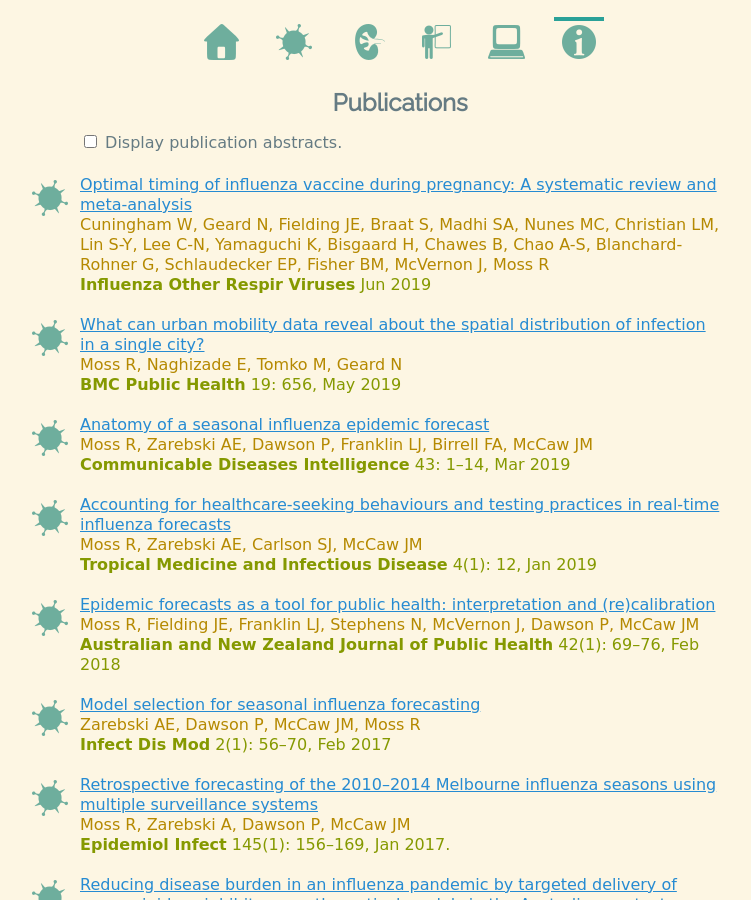
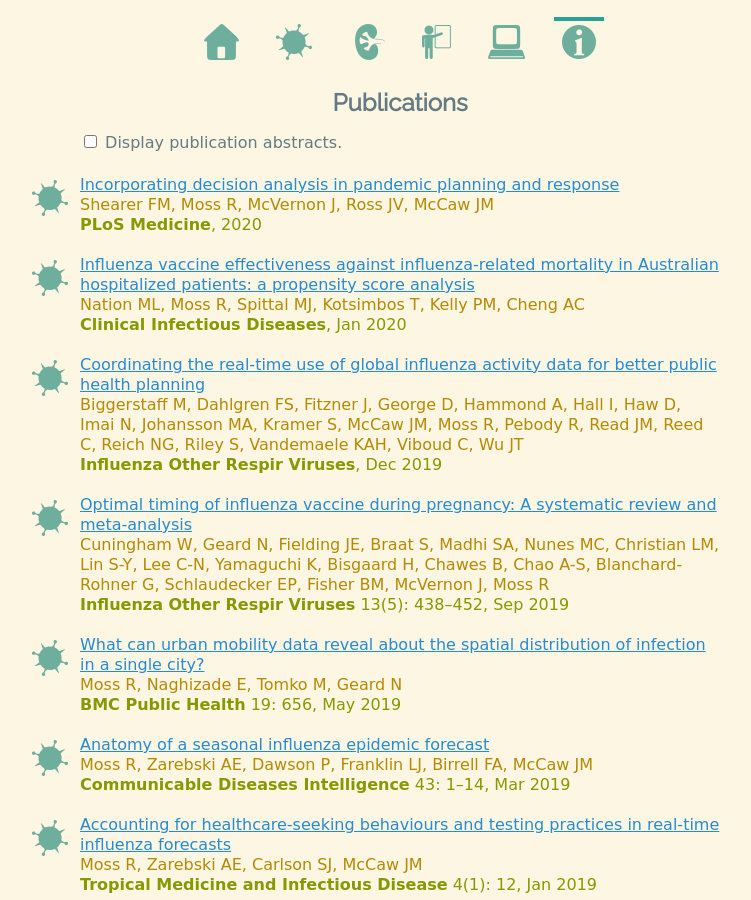
Before and after one commit to robmoss/previous2-robmoss.github.io, a Jekyll site: the page built from pubs/index.md, in a window 1280 px wide and 900 px high. Shown: the whole window, without its empty margins (240-991 px from the left). Built offline with Jekyll 4.4.1, drawn with Linux system fonts in a browser that asks for light colours; some web fonts are replaced.

Commit message:
Add accepted papers, update the systematic review

```diff
--- a/pubs/index.md
+++ b/pubs/index.md
@@ -42,6 +42,97 @@ title: Publications
 
 <ul class="publication-list">
       <li class="epi"><a
+        href="">Incorporating decision analysis in pandemic planning and
+        response</a><br/>
+        <span class="author">Shearer FM, Moss R, McVernon J, Ross JV,
+        McCaw JM</span><br/>
+        <span class="journal"><b>PLoS Medicine</b>,
+        2020</span><br/>
+        <span class="abstract">
+        </span>
+      </li>
+      <li class="epi"><a
+        href="https://doi.org/10.1093/cid/ciz1238">Influenza vaccine
+        effectiveness against influenza-related mortality in Australian
+        hospitalized patients: a propensity score analysis</a><br/>
+        <span class="author">Nation ML, Moss R, Spittal MJ, Kotsimbos T, Kelly
+        PM, Cheng AC</span><br/>
+        <span class="journal"><b>Clinical Infectious Diseases</b>,
+        Jan 2020</span><br/>
+        <span class="abstract">
+        <strong>Background:</strong>
+        Data on influenza vaccine effectiveness (IVE) against mortality is
+        limited, with no Australian data to guide vaccine uptake. We aimed to
+        assess IVE against influenza-related mortality in Australian
+        hospitalized patients; assess residual confounding in the association
+        between influenza vaccination and mortality; and assess whether
+        influenza vaccination reduces the severity of influenza illness.
+        <br/><strong>Methods:</strong>
+        Data were collected between 2010&ndash;2017 from a national Australian
+        hospital-based sentinel surveillance system using a case-control
+        design. Adults and children admitted to the 17 study hospitals with
+        acute respiratory symptoms were tested for influenza using nucleic
+        acid testing; all eligible test-positive cases were included, and a
+        subset of test-negative controls. Propensity score analysis and
+        multi-variable logistic regression were used to determine the adjusted
+        Odds Ratio (aOR) of vaccination, with IVE=1&minus;aOR &times; 100%.
+        Residual confounding was assessed by examining mortality in controls.
+        <br/><strong>Results:</strong>
+        Over eight seasons, 14038 patients were admitted with
+        laboratory-confirmed influenza. The primary analysis included 9298
+        cases and 6451 controls, with 194 cases and 136 controls dying during
+        hospitalization. Vaccination was associated with a 31% (95% CI:
+        3&ndash;51%, p=0.033) reduction in influenza-related mortality, with
+        similar estimates in the National Immunisation Program target group.
+        Residual confounding was identified in patients &ge;65 years old (aOR:
+        1.92 (95% CI: 1.06&ndash;3.46); p=0.031). There was no evidence that
+        vaccination reduced the severity of influenza illness (aOR: 1.07 (95%
+        CI: 0.76&ndash;1.50); p=0.713).
+        <br/><strong>Conclusions:</strong>
+        Influenza vaccination is associated with a moderate reduction in
+        influenza-related mortality. This finding reinforces the utility of
+        the Australian vaccination program in protecting those most at risk of
+        influenza-related deaths.
+        </span>
+      </li>
+      <li class="epi"><a
+        href="https://doi.org/10.1111/irv.12705">Coordinating the real-time
+        use of global influenza activity data for better public health
+        planning</a><br/>
+        <span class="author">Biggerstaff M, Dahlgren FS, Fitzner J, George D,
+        Hammond A, Hall I, Haw D, Imai N, Johansson MA, Kramer S, McCaw JM,
+        Moss R, Pebody R, Read JM, Reed C, Reich NG, Riley S, Vandemaele KAH,
+        Viboud C, Wu JT</span><br/>
+        <span class="journal"><b>Influenza Other Respir Viruses</b>,
+        Dec 2019</span><br/>
+        <span class="abstract">
+        Health planners from global to local levels must anticipate
+        year-to-year and week-to-week variation in seasonal influenza activity
+        when planning for and responding to epidemics to mitigate their
+        impact. To help with this, countries routinely collect incidence of
+        mild and severe respiratory illness and virologic data on circulating
+        subtypes and use these data for situational awareness, burden of
+        disease estimates and severity assessments. Advanced analytics and
+        modelling are increasingly used to aid planning and response
+        activities by describing key features of influenza activity for a
+        given location and generating forecasts that can be translated to
+        useful actions such as enhanced risk communications, and informing
+        clinical supply chains. Here, we describe the formation of the
+        Influenza Incidence Analytics Group (IIAG), a coordinated global
+        effort to apply advanced analytics and modelling to public influenza
+        data, both epidemiological and virologic, in real-time and thus
+        provide additional insights to countries who provide routine
+        surveillance data to WHO. Our objectives are to systematically
+        increase the value of data to health planners by applying advanced
+        analytics and forecasting and for results to be immediately
+        reproducible and deployable using an open repository of data and code.
+        We expect the resources we develop and the associated community to
+        provide an attractive option for the open analysis of key
+        epidemiological data during seasonal epidemics and the early stages of
+        an influenza pandemic.
+        </span>
+      </li>
+      <li class="epi"><a
         href="https://doi.org/10.1111/irv.12649">Optimal timing of influenza
         vaccine during pregnancy: A systematic review and meta-analysis</a><br/>
         <span class="author">Cuningham W, Geard N, Fielding JE, Braat S,
@@ -49,7 +140,7 @@ title: Publications
         Bisgaard H, Chawes B, Chao A-S, Blanchard-Rohner G, Schlaudecker EP,
         Fisher BM, McVernon J, Moss R</span><br/>
         <span class="journal"><b>Influenza Other Respir Viruses</b>
-        Jun 2019</span><br/>
+        13(5): 438&ndash;452, Sep 2019</span><br/>
         <span class="abstract">
         <strong>Background:</strong>
         Pregnant women have an elevated risk of illness and hospitalisation
```
